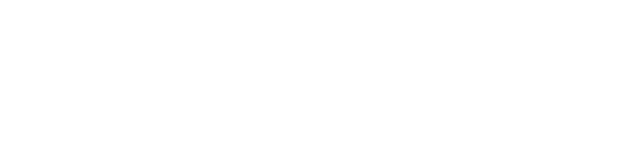
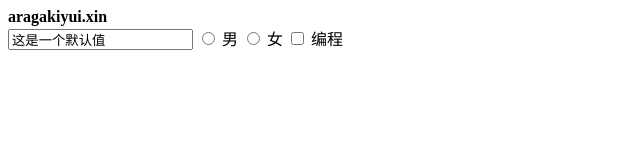
Before and after one commit to DowneyL/learn-jquery, a plain HTML site: page index.html in a window 1280 px wide. Shown: the whole page, without its empty margins (0-640 px from the left). Drawn offline with Linux system fonts and the light colour scheme.

Commit message:
lesson 6 half

```diff
--- a/index.html
+++ b/index.html
@@ -8,6 +8,15 @@
     <script src="js/demo.js"></script>
 </head>
 <body>
+<div id="box">
+    <strong>aragakiyui.xin</strong>
+</div>
+
+<input type="text" value="这是一个默认值">
+
+<input type="radio" value="boy"> 男
+<input type="radio" value="girl"> 女
+<input type="checkbox" value="program"> 编程
 
 </body>
 </html>
```
Also changed, not shown: js/demo.js (+22 -0 lines).
